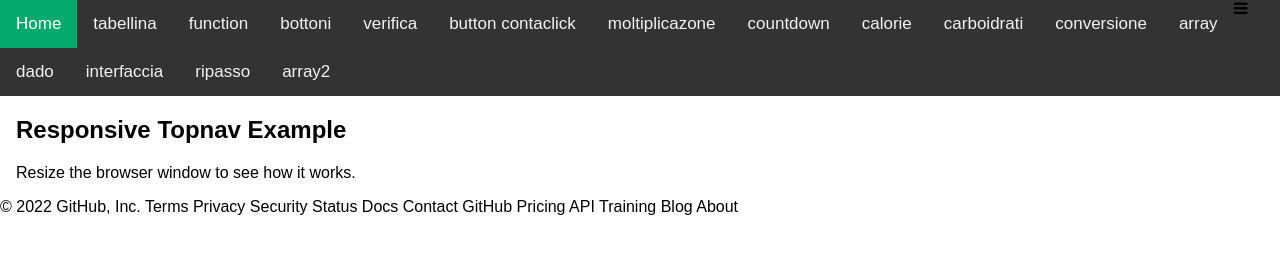
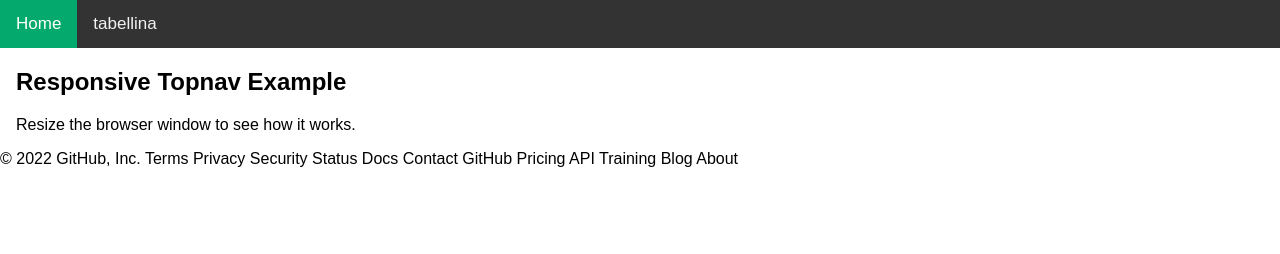
Before and after one commit to L0ree3/tpsit3, a plain HTML site: page index.html in a window 1280 px wide. Drawn offline with Linux system fonts and the light colour scheme.

Commit message:
Update index.html

```diff
--- a/index.html
+++ b/index.html
@@ -66,22 +66,7 @@ body {
 <div class="topnav" id="myTopnav">
   <a href="#home" class="active">Home</a>
   <a href="es1.html">tabellina</a>
-  <a href="es2.html">function</a>
-  <a href="es3.html">bottoni</a>
-  <a href="verifica1.html">verifica</a>
-  <a href="es4.html">button contaclick</a>
-  <a href="es5.html">moltiplicazone</a>
-  <a href="es6.html">countdown</a>
-  <a href="calorie.html">calorie</a>
-  <a href="carboidrati.html">carboidrati</a>
-  <a href="conversione.html">conversione</a>
-  <a href="array.html">array</a>
-  <a href="dado.html">dado</a>
-  <a href="interfacciadado.html">interfaccia</a>
-  <a href="ripassodado.html">ripasso</a>
-  <a href="array2.html">array2</a>
-      <i class="fa fa-bars"></i>
-  </a>
+
 </div>
 
 <div style="padding-left:16px">
```
